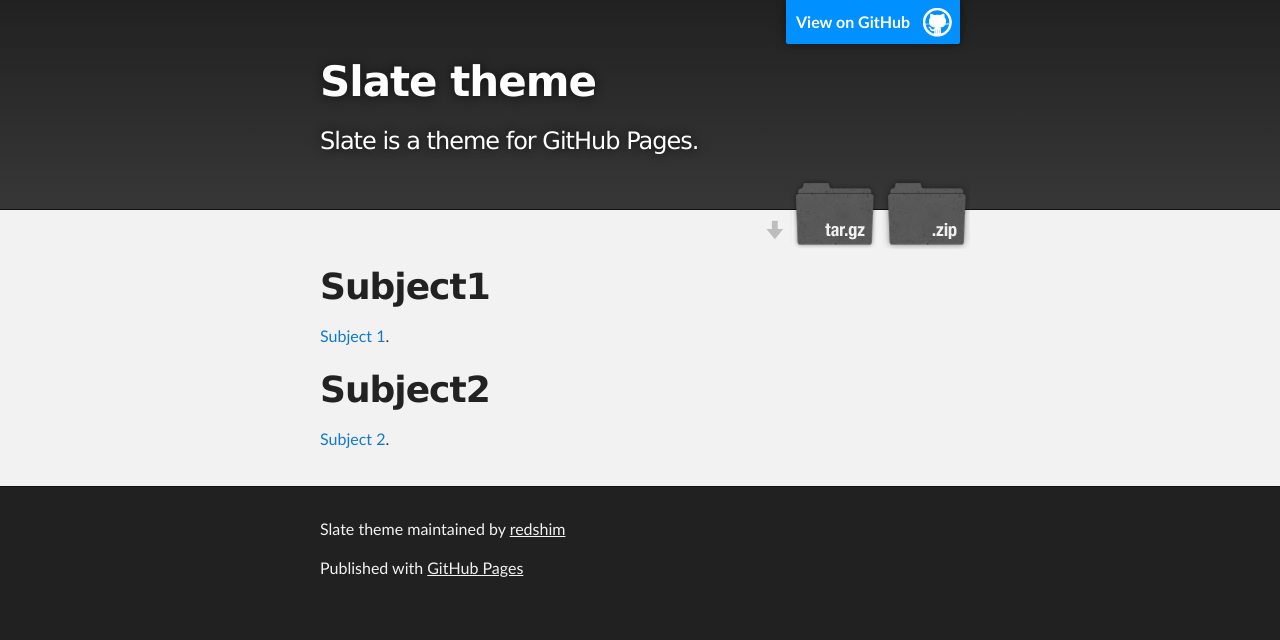
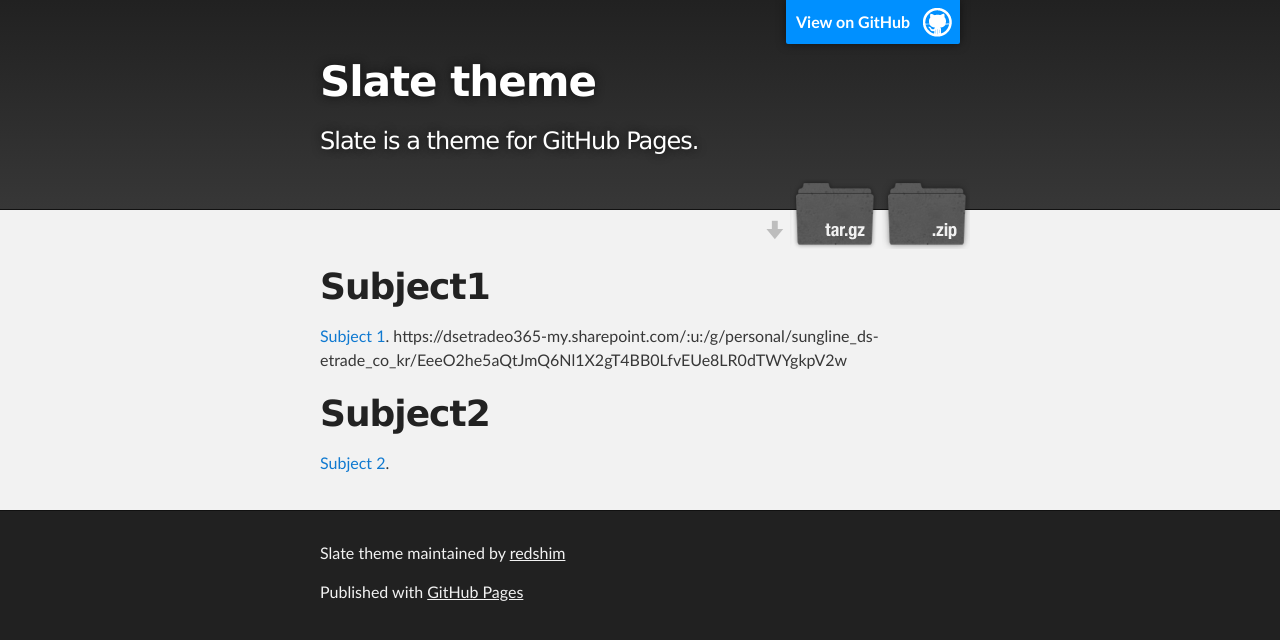
Before and after one commit to redshim/WorkWithAcademy, a Jekyll site: the page built from index.md, in a window 1280 px wide. Shown: the top 640 px of the page. Built offline with Jekyll 4.4.1, drawn with Linux system fonts in a browser that asks for light colours; our own code applies the rules of GitHub Pages for plain Markdown files; some of the changed lines change nothing that is shown.

Commit message:
Update index.md

```diff
--- a/index.md
+++ b/index.md
@@ -2,6 +2,7 @@
 # Subject1
 
 [Subject 1](./subject1_page.html).
+https://dsetradeo365-my.sharepoint.com/:u:/g/personal/sungline_ds-etrade_co_kr/EeeO2he5aQtJmQ6Nl1X2gT4BB0LfvEUe8LR0dTWYgkpV2w
 
 
 
```
